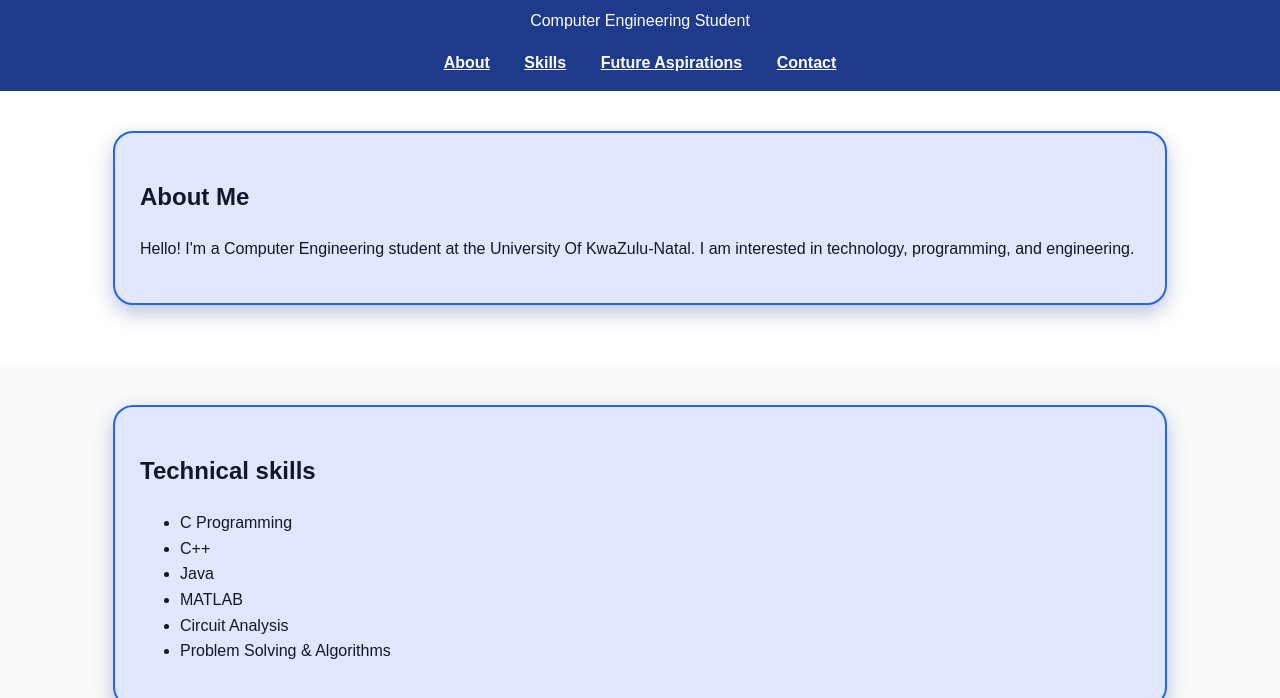
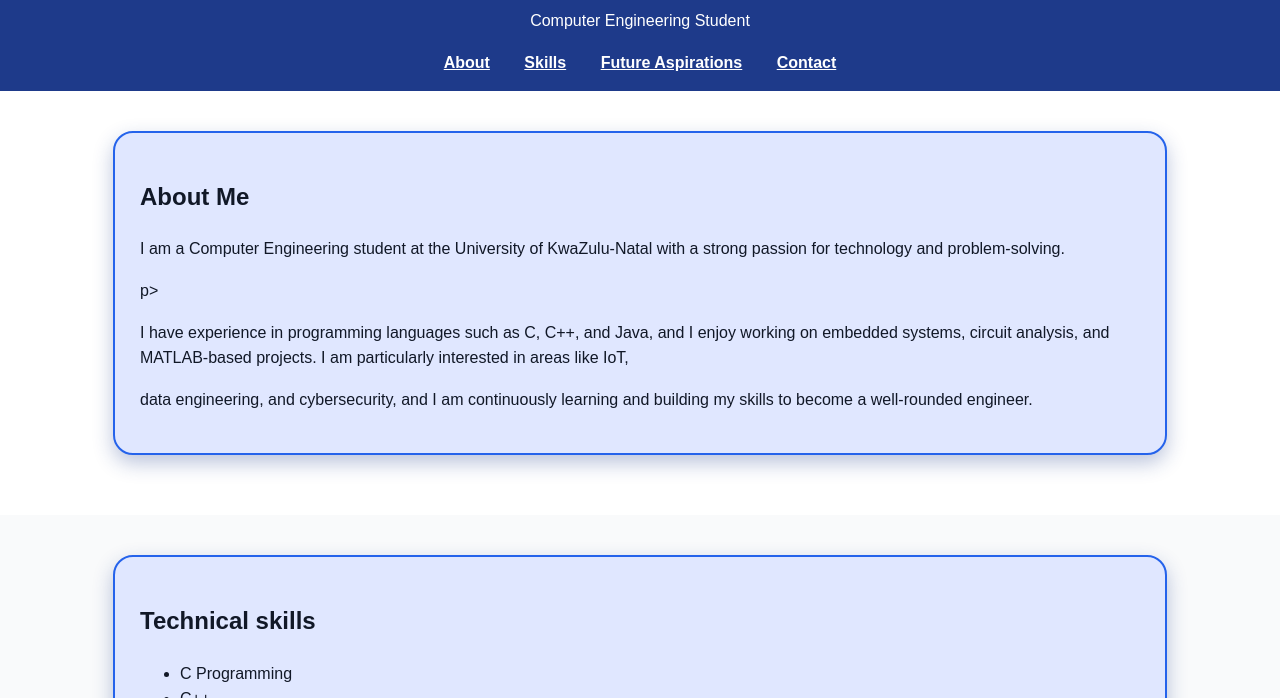
Before and after one commit to Sbusiso-Mnguni/github-portfolio, a plain HTML site: page index.html in a window 1280 px wide. Shown: the part 102-800 px from the top of the page. Drawn offline with Linux system fonts and the light colour scheme.

Commit message:
Revise 'About Me' section in index.html
Updated the 'About Me' section to reflect current studies and interests.

```diff
--- a/index.html
+++ b/index.html
@@ -106,7 +106,10 @@
 <section id="about">
     <div class="container bubble-box">
         <h2>About Me</h2>
-        <p>Hello! I'm a Computer Engineering student at the University Of KwaZulu-Natal. I am interested in technology, programming, and engineering.</p>
+        <p>I am a Computer Engineering student at the University of KwaZulu-Natal with a strong passion for technology and problem-solving.</p>p>
+        <p>I have experience in programming languages such as C, C++, and Java, and I enjoy working on embedded systems, circuit analysis, and MATLAB-based projects. I am particularly interested in areas like IoT, </p>
+        <p>data engineering, and cybersecurity, and I am continuously learning and building my skills to become a well-rounded engineer.</p>
+
     </div>
 </section>
 
```
